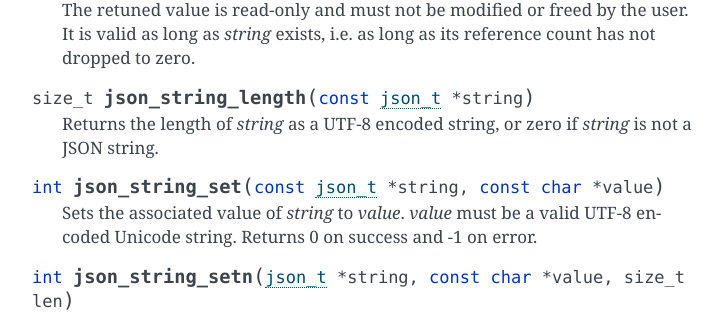
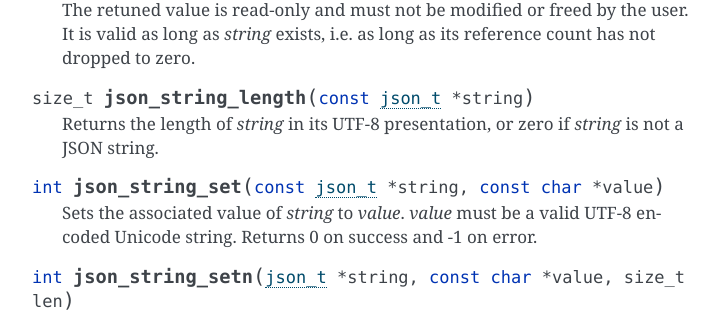
Before and after one commit to akheron/jansson, a Sphinx documentation site: the page built from doc/apiref.rst, in a window 1280 px wide and 900 px high, scrolled down 6586 px. Shown: the part 148-460 px from the top of the window, without its empty margins (388-1109 px from the left). Built offline with Sphinx 7.4.7, drawn with Linux system fonts in a browser that asks for light colours.

Commit message:
Clarify json_string_length doc

```diff
--- a/doc/apiref.rst
+++ b/doc/apiref.rst
@@ -337,7 +337,7 @@ U+10FFFF are allowed.
 
 .. function:: size_t json_string_length(const json_t *string)
 
-   Returns the length of *string* as a UTF-8 encoded string, or zero
+   Returns the length of *string* in its UTF-8 presentation, or zero
    if *string* is not a JSON string.
 
 .. function:: int json_string_set(const json_t *string, const char *value)
```
